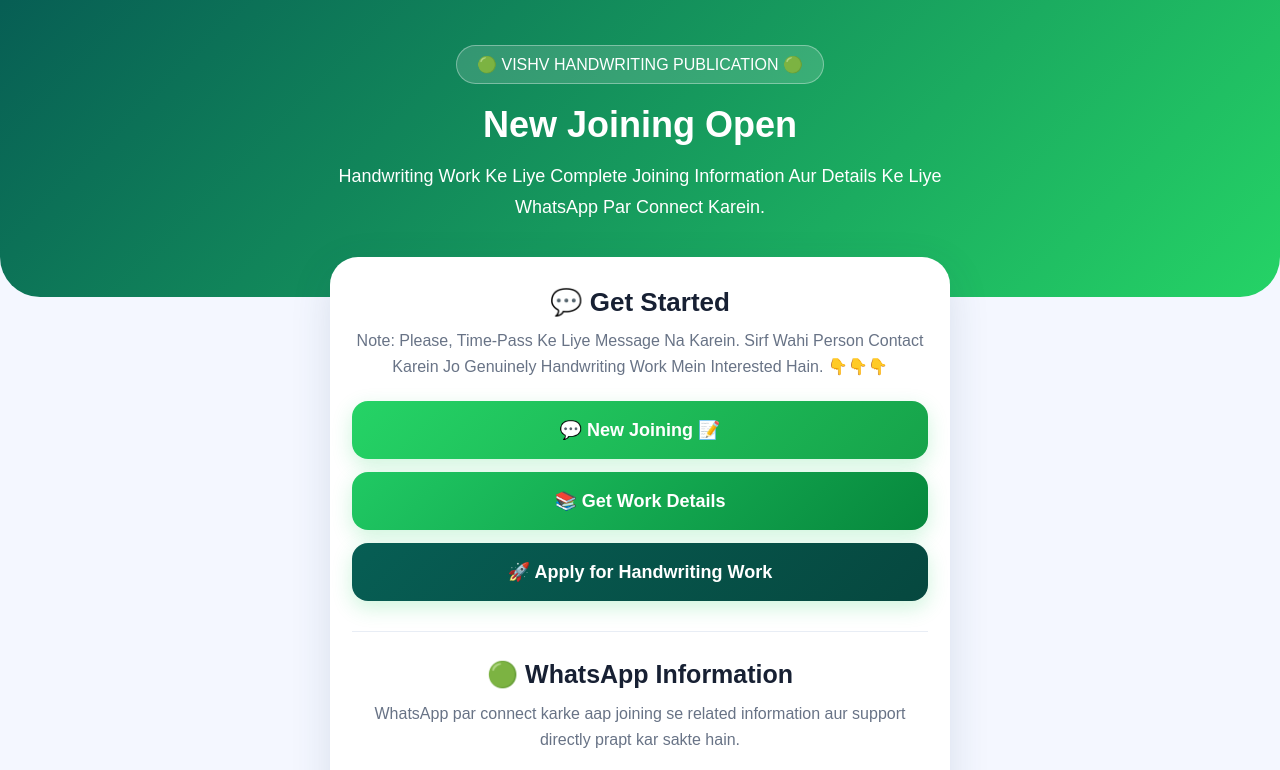
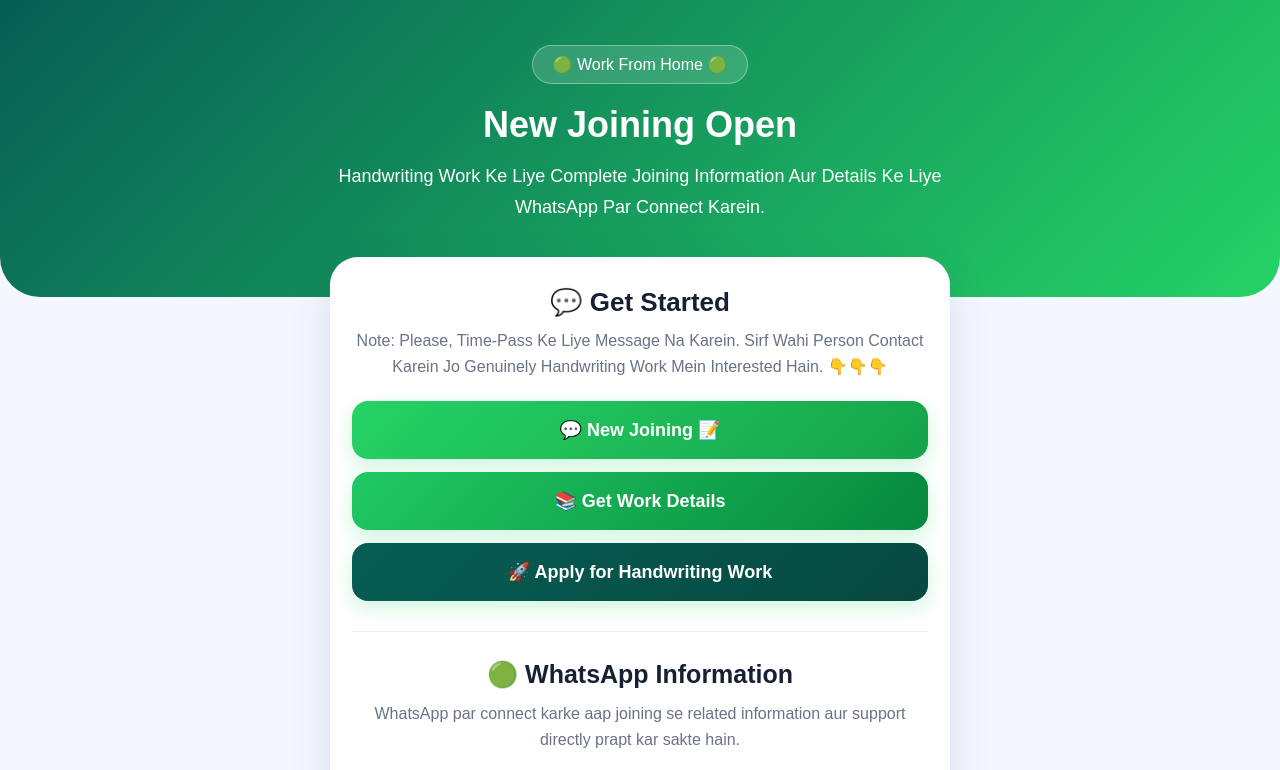
Before and after one commit to handwritingjob/vishv-book-publication, a plain HTML site: page index.html in a window 1280 px wide. Shown: the top 770 px of the page. Drawn offline with Linux system fonts and the light colour scheme.

Commit message:
Update badge text from publication to work from home

```diff
--- a/index.html
+++ b/index.html
@@ -257,7 +257,7 @@ footer{
 <section class="hero">
 
     <div class="badge">
-    🟢 VISHV HANDWRITING PUBLICATION 🟢
+    🟢 Work From Home 🟢
     </div>
 
     <h1>
```
